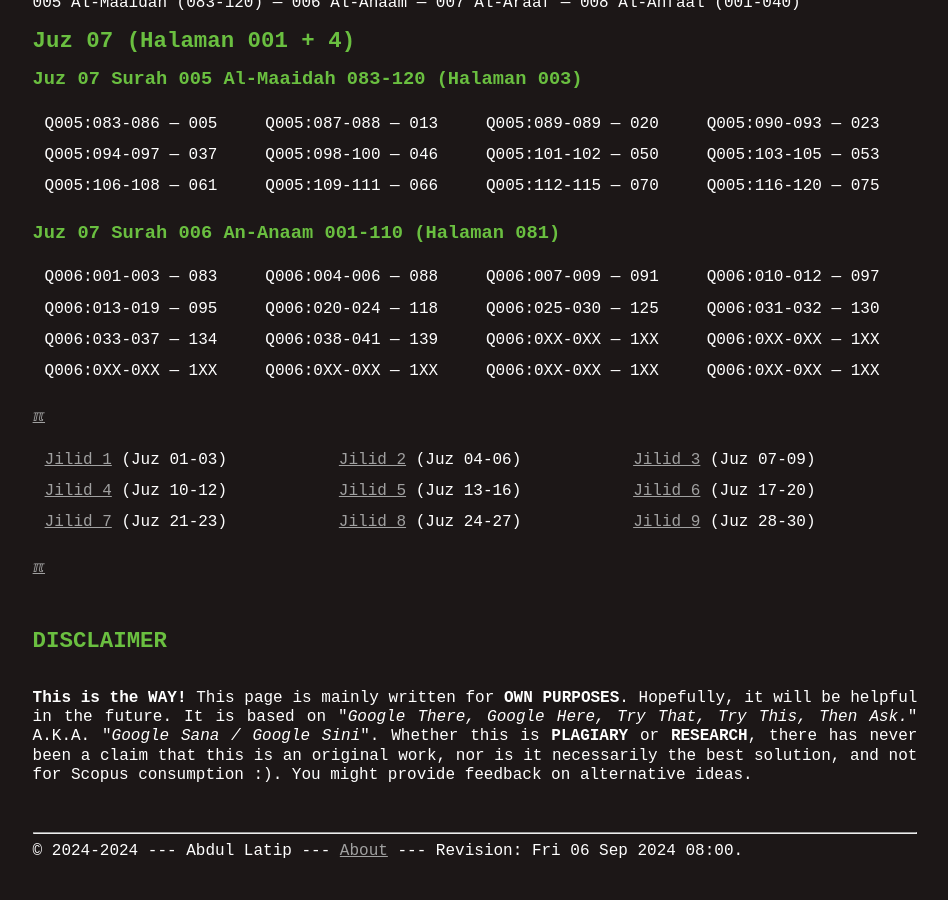
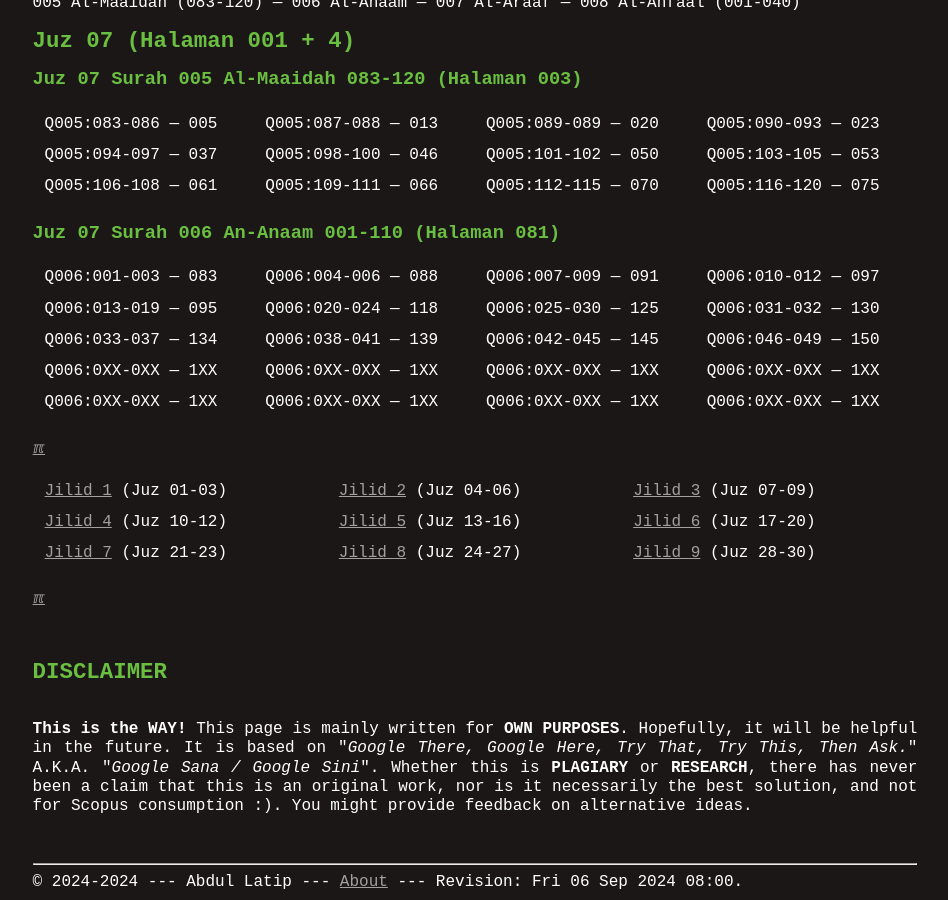
Before and after one commit to dullatip/indexquran, a Jekyll site: the page built from 003.md, in a window 1280 px wide and 900 px high, scrolled down 745 px. Shown: the whole window, without its empty margins (165-1113 px from the left). Built offline with Jekyll 4.4.1, drawn with Linux system fonts in a browser that asks for light colours; before the commit the page ends 1614 px from its top, so only the background shows below that.

Commit message:
modified:   003.md

```diff
--- a/003.md
+++ b/003.md
@@ -22,7 +22,8 @@
 
 | Q006:001-003 --- 083 | Q006:004-006 --- 088 | Q006:007-009 --- 091 | Q006:010-012 --- 097 |
 | Q006:013-019 --- 095 | Q006:020-024 --- 118 | Q006:025-030 --- 125 | Q006:031-032 --- 130 |
-| Q006:033-037 --- 134 | Q006:038-041 --- 139 | Q006:0XX-0XX --- 1XX | Q006:0XX-0XX --- 1XX |
+| Q006:033-037 --- 134 | Q006:038-041 --- 139 | Q006:042-045 --- 145 | Q006:046-049 --- 150 |
+| Q006:0XX-0XX --- 1XX | Q006:0XX-0XX --- 1XX | Q006:0XX-0XX --- 1XX | Q006:0XX-0XX --- 1XX |
 | Q006:0XX-0XX --- 1XX | Q006:0XX-0XX --- 1XX | Q006:0XX-0XX --- 1XX | Q006:0XX-0XX --- 1XX |
 
 
```
